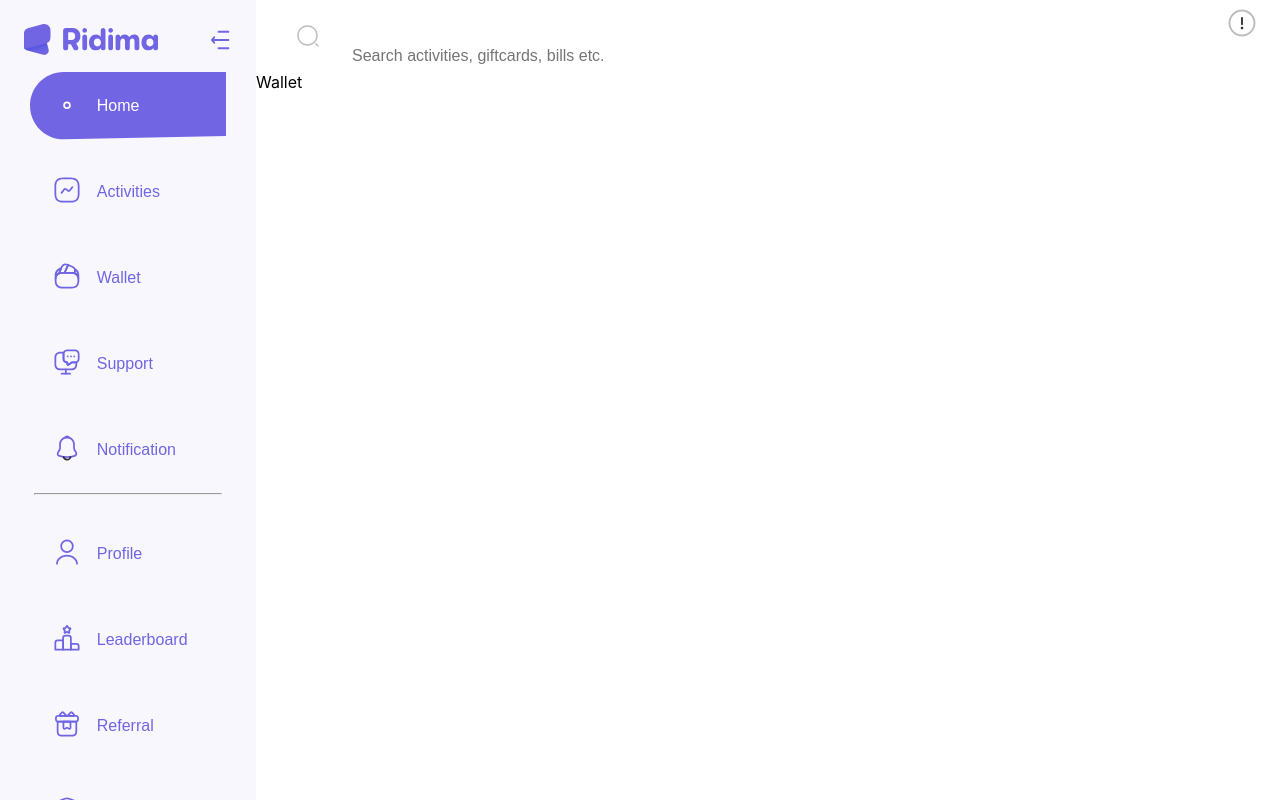
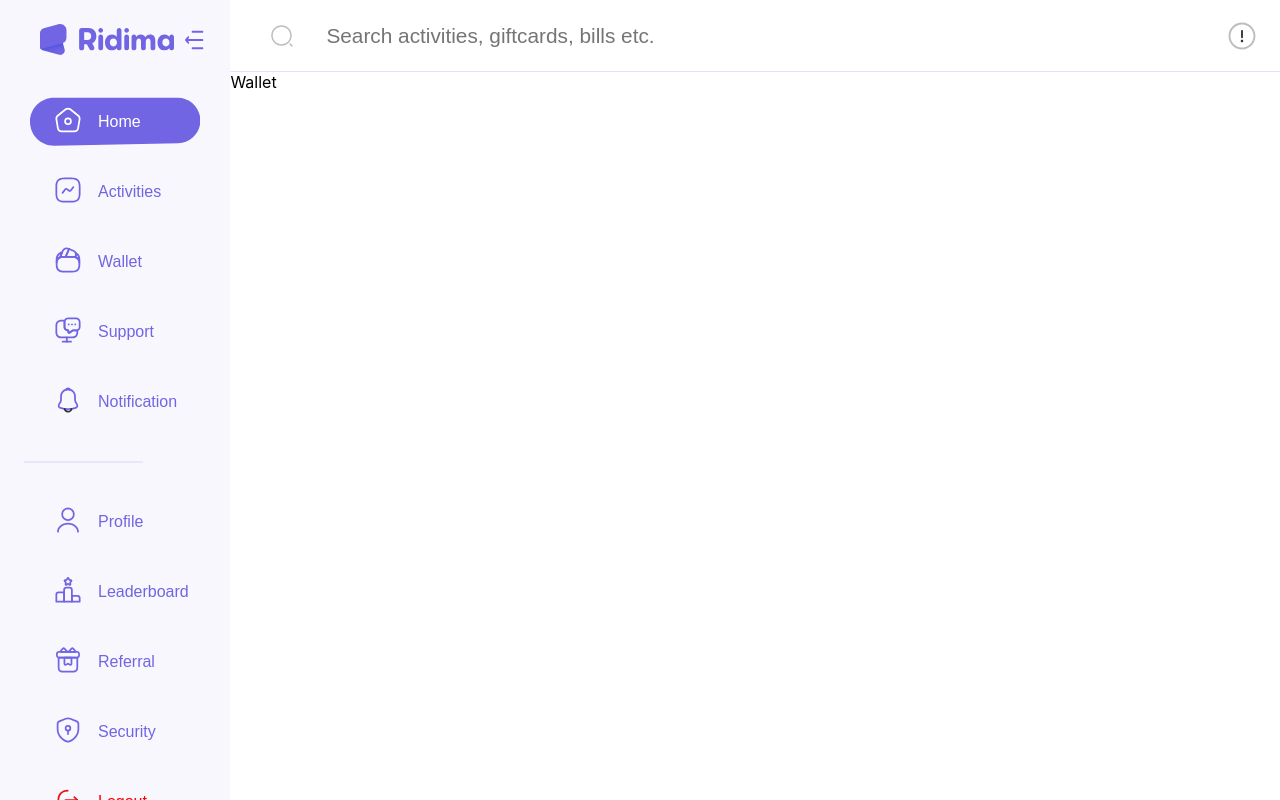
Before and after one commit to Ifcodes/ridima-clone, a React (Vite) app: page /wallet in a window 1280 px wide. Built offline with nearby package versions, Linux system fonts and the light colour scheme.

Commit message:
feat: dashboard template

```diff
--- a/src/components/atoms/Buttons/buttonStyles.tsx
+++ b/src/components/atoms/Buttons/buttonStyles.tsx
@@ -18,7 +18,7 @@ export const ButtonWrapper = styled.button<ButtonProps>`
   position: relative;
   display: flex;
   flex-direction: column;
-  align-items: center;
+  align-items: ${props => props.menuBtn ? 'flex-start' : 'center'};
   cursor: pointer;
 
   .text-cont{
@@ -28,7 +28,7 @@ export const ButtonWrapper = styled.button<ButtonProps>`
     align-items: center;
     width: 80%;
     height: 100%;
-    margin: 0 auto;
+    margin: ${props => props.menuBtn ? '0 1rem' : '0 auto'};
     top: 0;
   }
 
--- a/src/components/atoms/SearchBox/styledSearchBox.tsx
+++ b/src/components/atoms/SearchBox/styledSearchBox.tsx
@@ -6,6 +6,7 @@ export const SearchBoxWrapper = styled.div<{
 }>`
   width: ${props => props.width || '100%'};
   display: flex;
+  align-items: center;
   border: ${props => props.border || 'none'};
   padding: 1rem;
 
@@ -13,7 +14,7 @@ export const SearchBoxWrapper = styled.div<{
     display: flex;
     flex-grow: 1;
     margin: 1rem;
-    font-size: 1rem;
+    font-size: 1.3rem;
     padding: 1rem;
     border: none;
     outline: none;
--- a/src/components/atoms/vectors/ActivitiesIcon.tsx
+++ b/src/components/atoms/vectors/ActivitiesIcon.tsx
@@ -12,7 +12,7 @@ const ActivitiesIcon = (props: SvgIconProps) => (
   >
     <path
       d="M17.5 26.542h-7c-6.334 0-9.041-2.707-9.041-9.042v-7c0-6.335 2.707-9.042 9.042-9.042h7c6.335 0 9.041 2.707 9.041 9.042v7c0 6.335-2.706 9.042-9.041 9.042Zm-7-23.334c-5.378 0-7.291 1.914-7.291 7.292v7c0 5.378 1.913 7.292 7.292 7.292h7c5.378 0 7.291-1.914 7.291-7.292v-7c0-5.378-1.913-7.292-7.291-7.292h-7Z"
-      fill="#7165E3"
+      fill={props.active ? "#FFFFFE" : "#7165E3"}
     />
     <path
       d="M8.551 17.78a.858.858 0 0 1-.536-.187.873.873 0 0 1-.164-1.225l2.777-3.605a2.05 2.05 0 0 1 1.365-.781 2.037 2.037 0 0 1 1.517.42l2.135 1.68a.25.25 0 0 0 .222.058c.046 0 .128-.023.198-.117l2.695-3.476a.863.863 0 0 1 1.225-.152c.385.292.455.84.152 1.225l-2.695 3.477a1.992 1.992 0 0 1-1.366.77 2.024 2.024 0 0 1-1.516-.42l-2.135-1.68a.256.256 0 0 0-.222-.059c-.046 0-.128.024-.198.117L9.228 17.43a.79.79 0 0 1-.677.35Z"
--- a/src/components/atoms/vectors/HomeIcon.tsx
+++ b/src/components/atoms/vectors/HomeIcon.tsx
@@ -12,7 +12,7 @@ const HomeIcon = (props: SvgIconProps) => (
   >
     <path
       d="M20.53 26.32H7.464c-2.124 0-4.06-1.633-4.41-3.733L1.502 13.3c-.245-1.447.455-3.302 1.61-4.223l8.085-6.475c1.563-1.26 4.025-1.249 5.6.011l8.085 6.464c1.143.921 1.843 2.776 1.61 4.223l-1.552 9.287c-.35 2.065-2.321 3.733-4.41 3.733ZM13.985 3.43c-.618 0-1.236.187-1.691.548l-8.085 6.475c-.665.537-1.12 1.727-.98 2.567l1.551 9.287c.21 1.225 1.435 2.263 2.684 2.263H20.53c1.249 0 2.474-1.038 2.684-2.275l1.551-9.287c.14-.84-.326-2.041-.98-2.566L15.7 3.978c-.466-.361-1.085-.548-1.715-.548Z"
-      fill="#7165E3"
+      fill={props.active ? "#FFFFFE" : "#7165E3"}
     />
     <path
       d="M14.003 18.958a3.8 3.8 0 0 1-3.792-3.791 3.8 3.8 0 0 1 3.792-3.792 3.8 3.8 0 0 1 3.791 3.792 3.8 3.8 0 0 1-3.791 3.791Zm0-5.833c-1.12 0-2.042.922-2.042 2.042 0 1.12.922 2.041 2.042 2.041 1.12 0 2.041-.921 2.041-2.041 0-1.12-.921-2.042-2.041-2.042Z"
--- a/src/components/atoms/vectors/LogoDashboard.tsx
+++ b/src/components/atoms/vectors/LogoDashboard.tsx
@@ -5,6 +5,7 @@ const DashboardLogo = (props: SVGProps<SVGSVGElement>) => (
   <svg
     width={134}
     height={31}
+    viewBox="0 0 134 31"
     fill="none"
     xmlns="http://www.w3.org/2000/svg"
     {...props}
--- a/src/components/atoms/vectors/SmallButtonBg.tsx
+++ b/src/components/atoms/vectors/SmallButtonBg.tsx
@@ -6,6 +6,7 @@ const SmallButtonBg = (props: SvgIconProps) => (
   <svg
     width={239}
     height={68}
+    viewBox="0 0 239 68"
     fill="none"
     xmlns="http://www.w3.org/2000/svg"
     {...props}
--- a/src/components/molecules/TopNav/styledTopNav.tsx
+++ b/src/components/molecules/TopNav/styledTopNav.tsx
@@ -5,6 +5,9 @@ export const NavWrapper = styled.nav`
   height: 4.5rem;
   padding: 0.5rem 1.5rem;
   display: flex;
+  align-items: center;
+  border-bottom: 1px solid rgba(113, 101, 227, 0.2);
+
   position: sticky;
   top: 0;
   left: 0;
--- a/src/components/organisms/DashboardSideNav/index.tsx
+++ b/src/components/organisms/DashboardSideNav/index.tsx
@@ -33,6 +33,7 @@ const DashboardSideNav = () => {
         <DashboardLogo />
         <ArrowLeftClosePanel />
       </div>
+      <div className='menu-items'>
         {primaryMenuList.map((item, index) => (
           <div
             key={`${item}-${index}`}
@@ -51,12 +52,16 @@ const DashboardSideNav = () => {
                 ? 'white'
                 : '#7165E3'
               }
+              mt='0'
               hideBg={isActive !== item.id}
               onClick={() => handleMenuClick('primaryMenu', item.id)}
             />
           </div>
         ))}
+      </div>
+
         <hr />
+      <div className='menu-items secondary'>
         {secondaryMenuList.map((item, index) => (
           <div
             key={`${item}-${index}`}
@@ -77,11 +82,13 @@ const DashboardSideNav = () => {
                 ? 'red'
                 : '#7165E3'
               }
+              mt='0'
               hideBg={isActive !== item.id}
               onClick={() => handleMenuClick('secondaryMenu', item.id)}
             />
           </div>
         ))}
+      </div>
     </SideNavWrapper>
   )
 }
--- a/src/components/organisms/DashboardSideNav/styledMenuBar.tsx
+++ b/src/components/organisms/DashboardSideNav/styledMenuBar.tsx
@@ -13,15 +13,28 @@ export const SideNavWrapper = styled.aside<{
     display: flex;
     justify-content: space-between;
     align-items: center;
+    padding-left: 1rem;
   }
 
-  .menu{
+  .menu-items{
     width: 100%;
-    display: flex;
-    align-items: center;
+    margin-top: 2rem;
+
+    .menu{
+      width: 100%;
+      display: flex;
+      align-items: center;
+    }
+  }
+
+  .secondary{
+    margin-top: 0;
   }
 
   hr{
-    width: 90%;
+    width: 65%;
+    border: 1px solid #7165E3;
+    margin: 1.5rem 0;
+    opacity: 0.1;
   }
 `
--- a/src/components/templates/MainLayout/StyledMainLayout.tsx
+++ b/src/components/templates/MainLayout/StyledMainLayout.tsx
@@ -4,7 +4,7 @@ export const LayoutWrapper = styled.section`
   width: 100%;
   height: 100vh;
   display: grid;
-  grid-template-columns: 20% 1fr;
+  grid-template-columns: 18% 1fr;
   overflow: hidden;
 
   main{
```
Lines whose indentation alone changed are shown as unchanged.
